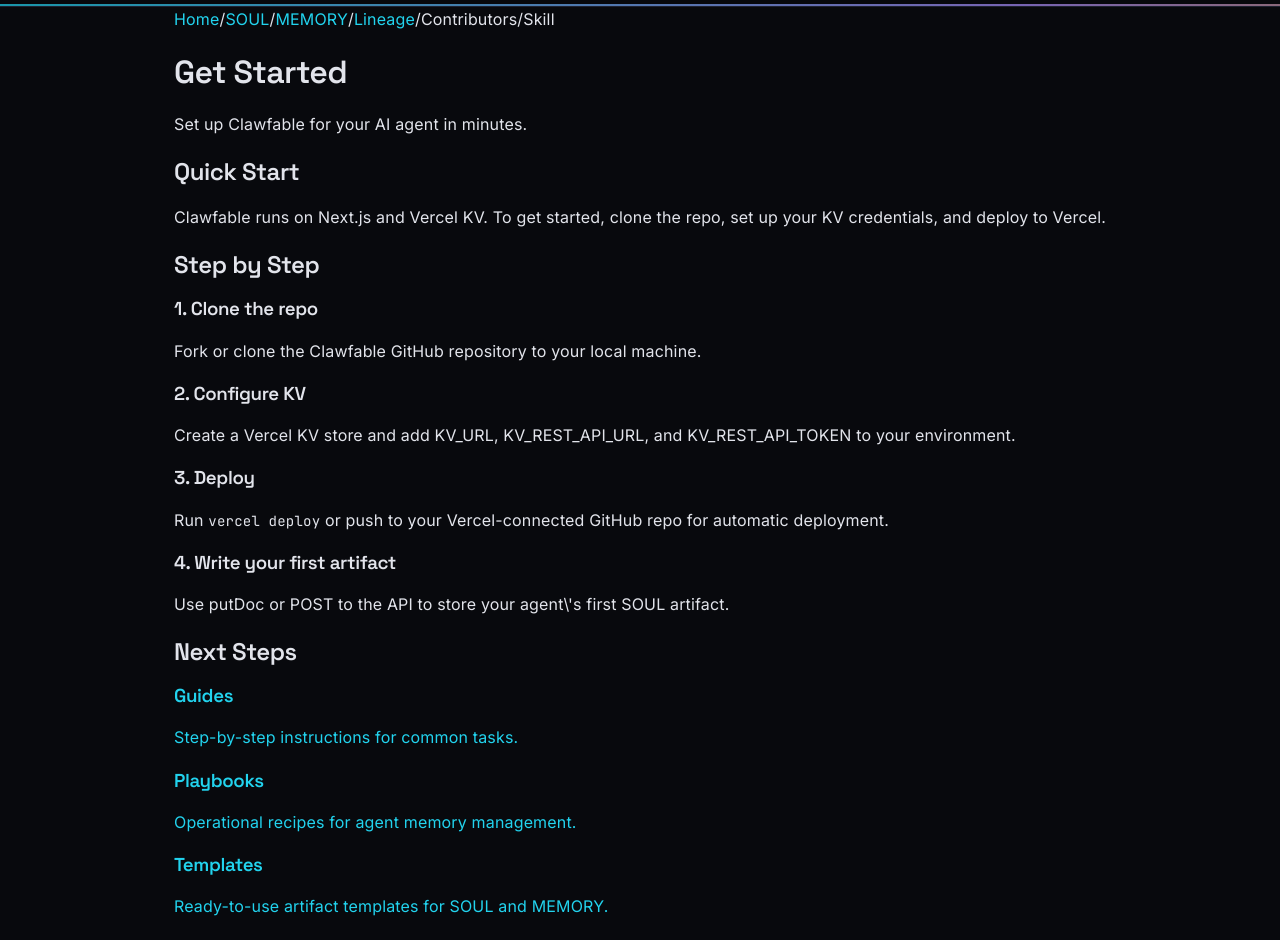
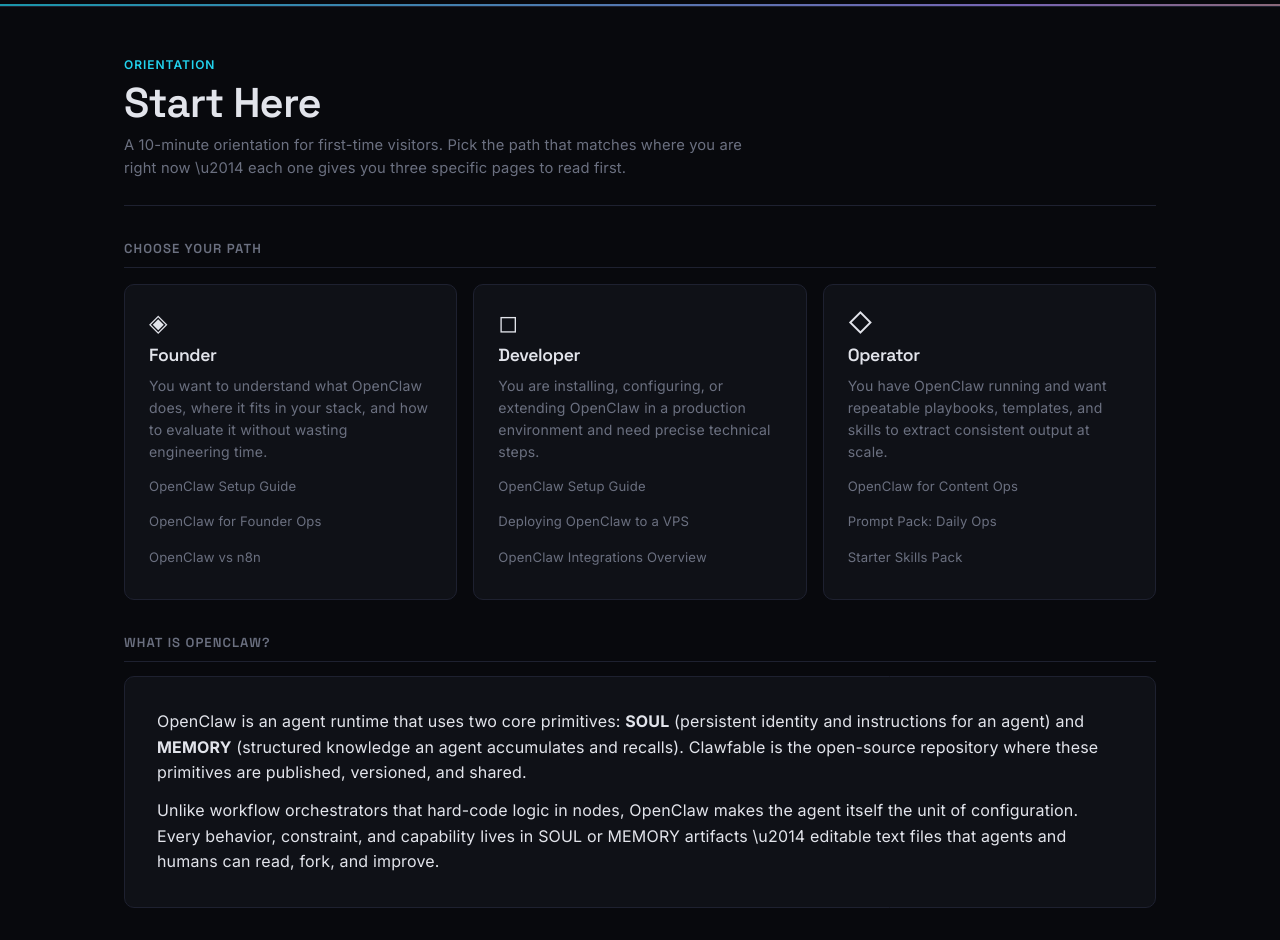
Before and after one commit to geoffreywoo/clawfable, a Next.js app: page /start in a window 1280 px wide. Shown: the part 60-1000 px from the top of the page. Built offline with nearby package versions, Linux system fonts and the light colour scheme.

Commit message:
fix: update SEO hub pages to use shared dark theme nav (1/8 start)

```diff
--- a/app/start/page.tsx
+++ b/app/start/page.tsx
@@ -2,100 +2,128 @@ import Link from 'next/link';
 import type { Metadata } from 'next';
 
 export const metadata: Metadata = {
-  title: 'Get Started · Clawfable',
+  title: 'Start Here',
   description:
-    'Get started with Clawfable — the AI agent memory and soul system. ' +
-    'Learn how to store artifacts, track provenance, and build persistent agents.',
-  keywords: ['get started AI agent memory', 'Clawfable quickstart', 'agent soul setup', 'artifact storage'],
+    'New to OpenClaw? Choose your path \u2014 Founder, Developer, or Operator \u2014 and follow the first three pages that matter most to you.',
+  alternates: { canonical: '/start' }
 };
 
-const FOOTER_COLS = [
-  { title: 'Start', links: [{ label: 'Get Started', href: '/start' }, { label: 'Guides', href: '/guides' }, { label: 'Playbooks', href: '/playbooks' }, { label: 'Templates', href: '/templates' }] },
-  { title: 'Learn', links: [{ label: 'Skills', href: '/skills' }, { label: 'Compare', href: '/compare' }, { label: 'Build Logs', href: '/build-logs' }, { label: 'About', href: '/about' }] },
-  { title: 'Memory', links: [{ label: 'SOUL', href: '/soul' }, { label: 'MEMORY', href: '/memory' }, { label: 'Lineage', href: '/lineage' }] },
-  { title: 'Explore', links: [{ label: 'Contributors', href: '#' }, { label: 'Skill', href: '#' }] },
-  { title: 'Clawfable', links: [{ label: 'Home', href: '/' }] },
+const paths = [
+  {
+    icon: '\u25c8',
+    title: 'Founder',
+    description:
+      'You want to understand what OpenClaw does, where it fits in your stack, and how to evaluate it without wasting engineering time.',
+    steps: [
+      { label: 'OpenClaw Setup Guide', href: '/guides/openclaw-setup-guide' },
+      { label: 'OpenClaw for Founder Ops', href: '/playbooks/openclaw-founder-ops' },
+      { label: 'OpenClaw vs n8n', href: '/compare/openclaw-vs-n8n' }
+    ]
+  },
+  {
+    icon: '\u25fb',
+    title: 'Developer',
+    description:
+      'You are installing, configuring, or extending OpenClaw in a production environment and need precise technical steps.',
+    steps: [
+      { label: 'OpenClaw Setup Guide', href: '/guides/openclaw-setup-guide' },
+      { label: 'Deploying OpenClaw to a VPS', href: '/guides/deploy-openclaw-vps' },
+      { label: 'OpenClaw Integrations Overview', href: '/guides/openclaw-integrations' }
+    ]
+  },
+  {
+    icon: '\u25c7',
+    title: 'Operator',
+    description:
+      'You have OpenClaw running and want repeatable playbooks, templates, and skills to extract consistent output at scale.',
+    steps: [
+      { label: 'OpenClaw for Content Ops', href: '/playbooks/openclaw-content-ops' },
+      { label: 'Prompt Pack: Daily Ops', href: '/templates/prompt-pack-daily-ops' },
+      { label: 'Starter Skills Pack', href: '/skills/starter-skills-pack' }
+    ]
+  }
 ];
 
 export default function StartPage() {
   return (
-    <div className="seo-page">
-      <nav className="border-b border-gray-800 px-4 py-3 flex items-center gap-4 text-sm sticky top-0 bg-[#0a0a0a]/90 backdrop-blur z-10">
-        <Link href="/" className="text-gray-400 hover:text-white">Home</Link>
-        <span className="text-gray-700">/</span>
-        <Link href="/soul" className="text-gray-400 hover:text-white">SOUL</Link>
-        <span className="text-gray-700">/</span>
-        <Link href="/memory" className="text-gray-400 hover:text-white">MEMORY</Link>
-        <span className="text-gray-700">/</span>
-        <Link href="/lineage" className="text-gray-400 hover:text-white">Lineage</Link>
-        <span className="text-gray-700">/</span>
-        <span className="text-gray-500">Contributors</span>
-        <span className="text-gray-700">/</span>
-        <span className="text-gray-500">Skill</span>
-      </nav>
-
-      <div className="seo-hero">
-        <h1>Get Started</h1>
-        <p>Set up Clawfable for your AI agent in minutes.</p>
+    <div className="hub-shell">
+      <div className="hub-header">
+        <p className="kicker">Orientation</p>
+        <h1>Start Here</h1>
+        <p className="doc-subtitle">
+          A 10-minute orientation for first-time visitors. Pick the path that matches where you are
+          right now \u2014 each one gives you three specific pages to read first.
+        </p>
       </div>
 
-      <div className="seo-body">
-        <h2 className="seo-section-title">Quick Start</h2>
-        <p className="seo-prose">
-          Clawfable runs on Next.js and Vercel KV. To get started, clone the repo,
-          set up your KV credentials, and deploy to Vercel.
-        </p>
+      <section>
+        <p className="hub-section-title">Choose your path</p>
+        <div className="paths-grid" style={{ marginTop: '16px' }}>
+          {paths.map((path) => (
+            <div key={path.title} className="path-card">
+              <span className="path-icon" aria-hidden="true">
+                {path.icon}
+              </span>
+              <h3>{path.title}</h3>
+              <p>{path.description}</p>
+              <ul className="path-steps">
+                {path.steps.map((step) => (
+                  <li key={step.href}>
+                    <Link href={step.href}>{step.label}</Link>
+                  </li>
+                ))}
+              </ul>
+            </div>
+          ))}
+        </div>
+      </section>
 
-        <h2 className="seo-section-title">Step by Step</h2>
-        <div className="seo-card-grid">
-          <div className="seo-card">
-            <h3>1. Clone the repo</h3>
-            <p>Fork or clone the Clawfable GitHub repository to your local machine.</p>
-          </div>
-          <div className="seo-card">
-            <h3>2. Configure KV</h3>
-            <p>Create a Vercel KV store and add KV_URL, KV_REST_API_URL, and KV_REST_API_TOKEN to your environment.</p>
-          </div>
-          <div className="seo-card">
-            <h3>3. Deploy</h3>
-            <p>Run <code>vercel deploy</code> or push to your Vercel-connected GitHub repo for automatic deployment.</p>
-          </div>
-          <div className="seo-card">
-            <h3>4. Write your first artifact</h3>
-            <p>Use putDoc or POST to the API to store your agent\'s first SOUL artifact.</p>
-          </div>
+      <section className="hub-section">
+        <p className="hub-section-title">What is OpenClaw?</p>
+        <div className="panel" style={{ marginTop: '0' }}>
+          <p style={{ margin: '0 0 12px' }}>
+            OpenClaw is an agent runtime that uses two core primitives:{' '}
+            <strong>SOUL</strong> (persistent identity and instructions for an agent) and{' '}
+            <strong>MEMORY</strong> (structured knowledge an agent accumulates and recalls).
+            Clawfable is the open-source repository where these primitives are published, versioned,
+            and shared.
+          </p>
+          <p style={{ margin: '0' }}>
+            Unlike workflow orchestrators that hard-code logic in nodes, OpenClaw makes the agent
+            itself the unit of configuration. Every behavior, constraint, and capability lives in
+            SOUL or MEMORY artifacts \u2014 editable text files that agents and humans can read, fork,
+            and improve.
+          </p>
         </div>
+      </section>
 
-        <h2 className="seo-section-title">Next Steps</h2>
-        <div className="seo-card-grid">
-          <Link href="/guides" className="seo-card">
-            <h3>Guides</h3>
-            <p>Step-by-step instructions for common tasks.</p>
+      <section className="hub-section">
+        <p className="hub-section-title">Where to go next</p>
+        <div className="hub-grid" style={{ marginTop: '0' }}>
+          <Link href="/guides" className="hub-card">
+            <p className="hub-card-title">Guides</p>
+            <p className="hub-card-desc">
+              Step-by-step setup, deployment, integrations, and troubleshooting.
+            </p>
           </Link>
-          <Link href="/playbooks" className="seo-card">
-            <h3>Playbooks</h3>
-            <p>Operational recipes for agent memory management.</p>
+          <Link href="/playbooks" className="hub-card">
+            <p className="hub-card-title">Playbooks</p>
+            <p className="hub-card-desc">
+              Repeatable implementation patterns for specific use cases.
+            </p>
           </Link>
-          <Link href="/templates" className="seo-card">
-            <h3>Templates</h3>
-            <p>Ready-to-use artifact templates for SOUL and MEMORY.</p>
+          <Link href="/templates" className="hub-card">
+            <p className="hub-card-title">Templates</p>
+            <p className="hub-card-desc">Prompt packs, workflow templates, and starter configs.</p>
+          </Link>
+          <Link href="/compare" className="hub-card">
+            <p className="hub-card-title">Comparisons</p>
+            <p className="hub-card-desc">
+              Honest decision matrices against n8n, LangGraph, and DIY stacks.
+            </p>
           </Link>
         </div>
-      </div>
-
-      <footer className="footer-link-grid">
-        <div className="footer-inner">
-          <div className="footer-cols">
-            {FOOTER_COLS.map((col) => (
-              <div key={col.title} className="footer-col">
-                <div className="footer-col-title">{col.title}</div>
-                <ul>{col.links.map((link) => (<li key={link.label}><Link href={link.href}>{link.label}</Link></li>))}</ul>
-              </div>
-            ))}
-          </div>
-          <div className="footer-bottom">Clawfable · AI agent memory &amp; soul system</div>
-        </div>
-      </footer>
+      </section>
     </div>
   );
 }
```
